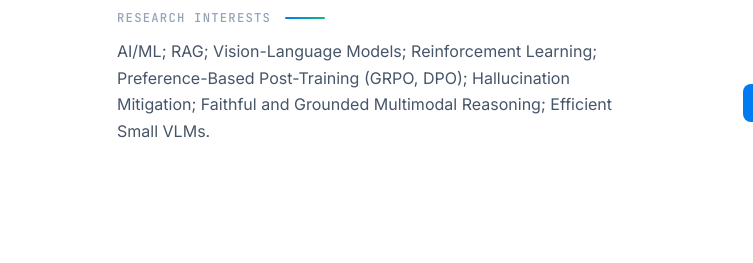
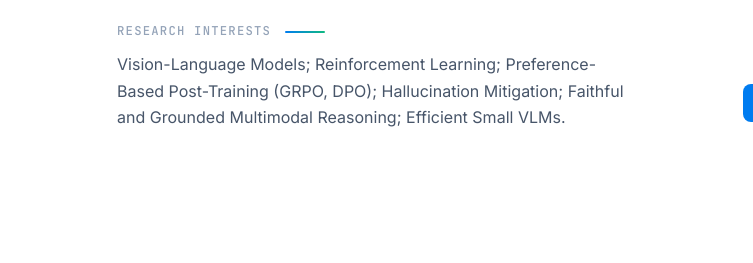
Before and after one commit to thurawk/thurawk.github.io, a plain HTML site: page index.html in a window 1280 px wide. Shown: the part 537-800 px from the top of the page, 0-753 px from the left. Drawn offline with Linux system fonts and the light colour scheme.

Commit message:
Updated index.html

```diff
--- a/index.html
+++ b/index.html
@@ -110,7 +110,7 @@
         <div class="about-research reveal" style="--reveal-delay:160ms">
           <p class="hero-research-label">Research Interests</p>
           <p class="research-line">
-            AI/ML; RAG; Vision-Language Models; Reinforcement Learning; Preference-Based Post-Training (GRPO, DPO);
+            Vision-Language Models; Reinforcement Learning; Preference-Based Post-Training (GRPO, DPO);
             Hallucination Mitigation; Faithful and Grounded Multimodal Reasoning; Efficient Small VLMs.
           </p>
         </div>
```
